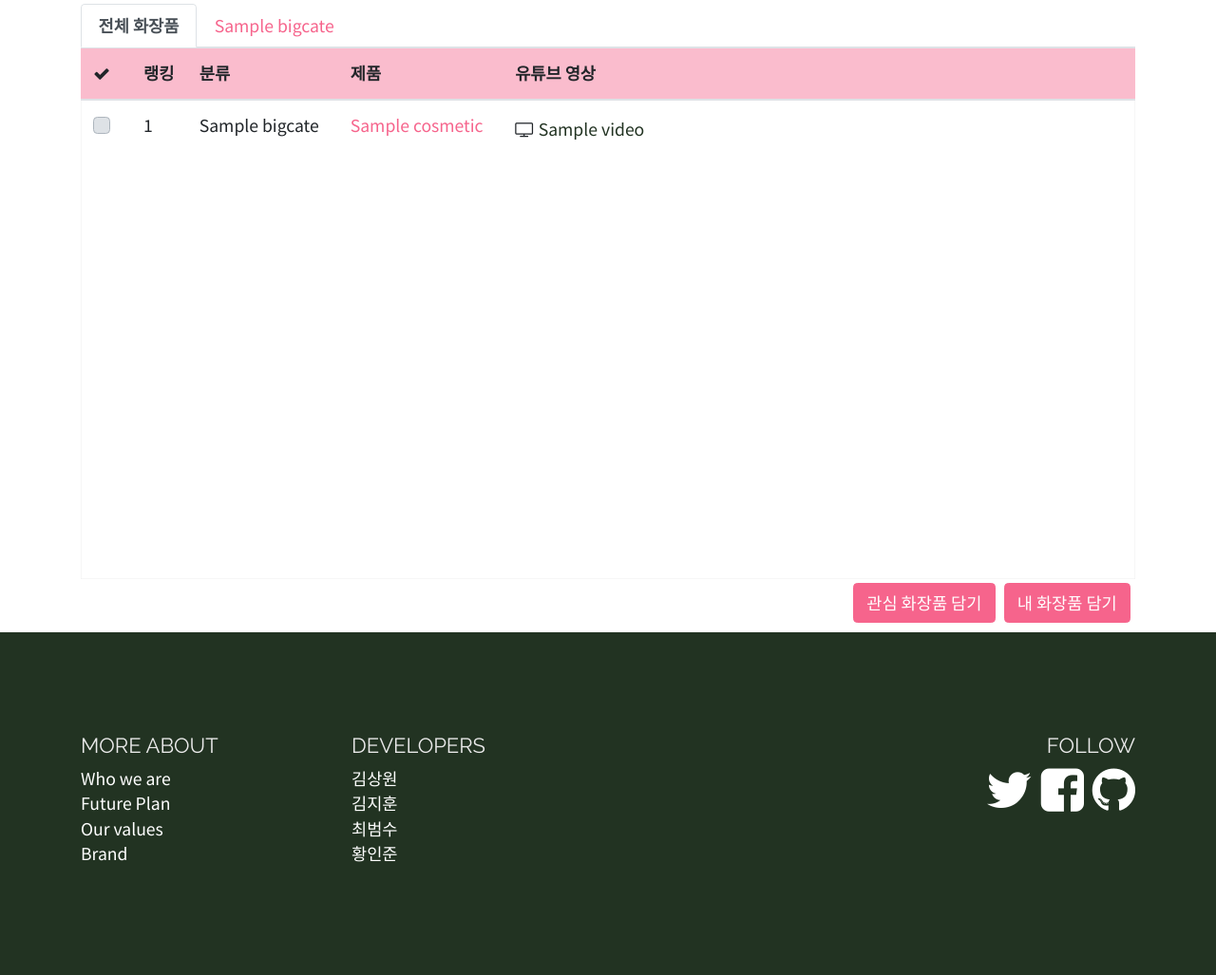
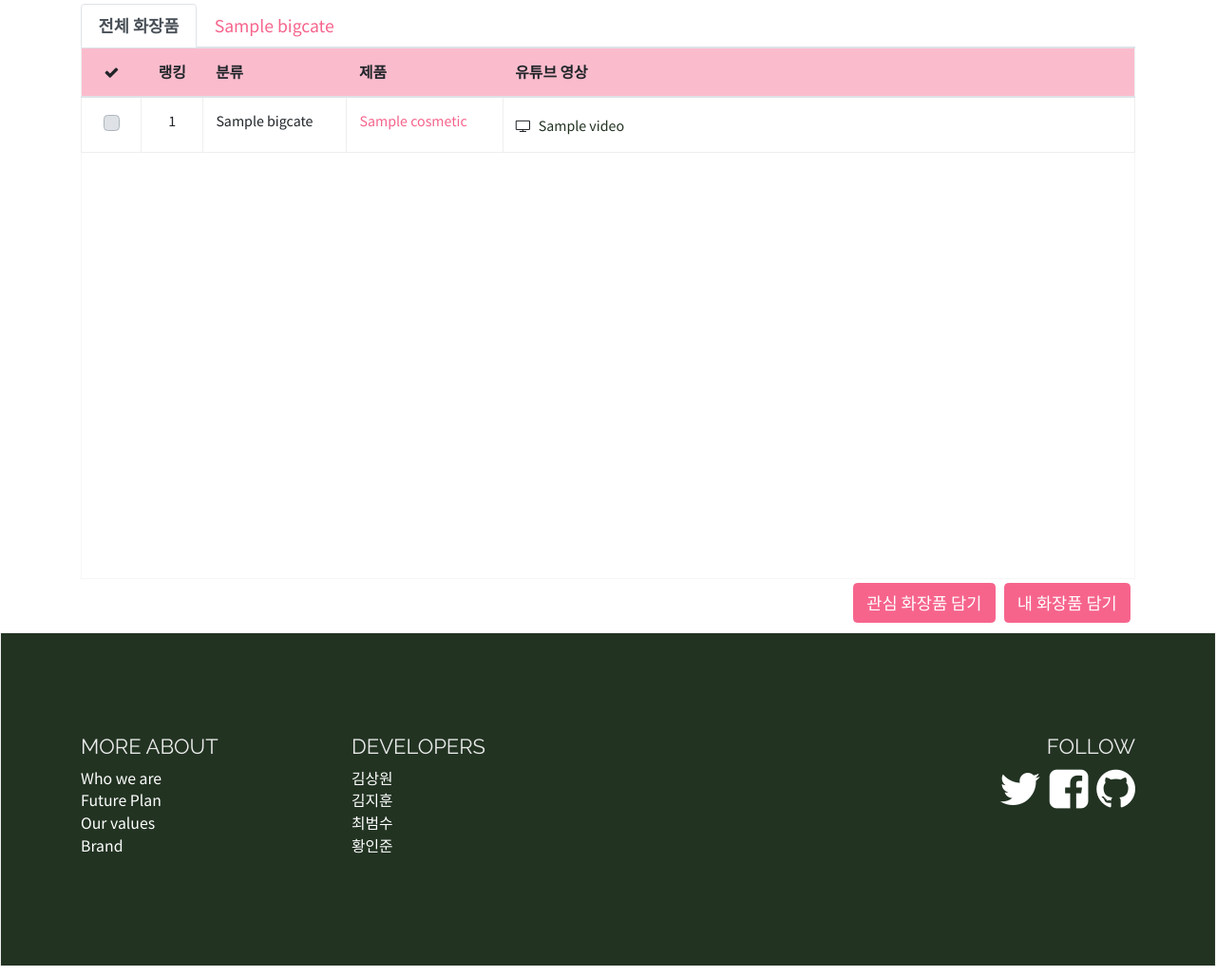
Before and after one commit to pirogramming/veauty_inside, a Django app: page /beauty/cosmetic/ in a window 1280 px wide. Shown: the part 62-1089 px from the top of the page at 95% size. Run offline with Django 3.2, Linux system fonts and the light colour scheme; a user stored in the database is signed in; tables that the repository leaves empty hold one stand-in row (values such as "Sample post"); some libraries are stand-ins or nearby versions.

Commit message:
Align center checkbox and ranking

```diff
--- a/accounts/templates/accounts/cosmetic_table.html
+++ b/accounts/templates/accounts/cosmetic_table.html
@@ -8,7 +8,7 @@
             <table class="table">
                 <thead>
                     <tr>
-                        <th class="vid-select"><span><i class="fa fa-check"></i></span></th>
+                        <th class="vid-select text-center"><span><i class="fa fa-check"></i></span></th>
                         <th>cosmetic</th>
                     </tr>
                 </thead>
--- a/accounts/templates/accounts/video_table.html
+++ b/accounts/templates/accounts/video_table.html
@@ -8,8 +8,8 @@
             <table class="table">
                 <thead>
                     <tr>
-                        <th class="vid-select"><span><i class="fa fa-check"></i></span></th>
-                        <th>랭킹</th>
+                        <th class="vid-select text-center"><span><i class="fa fa-check"></i></span></th>
+                        <th class="text-center">랭킹</th>
                         <th>제목</th>
 
                         {% for big_category in big_categories %}
@@ -23,7 +23,7 @@
                     {% for video in videos %}
                     {% load mathfilters %}
                     <tr>
-                        <td class="vid-select">
+                        <td class="vid-select text-center">
                             <input type="checkbox" name="video_id" value="{{ video.id }}">
                         </td>
                         <td>
--- a/beauty/templates/beauty/combine_result.html
+++ b/beauty/templates/beauty/combine_result.html
@@ -78,7 +78,7 @@ Combine Result
                         <table class="table">
                             <thead>
                                 <tr>
-                                    <th class="vid-select"><span><i class="fa fa-check"></i></span></th>
+                                    <th class="vid-select text-center"><span><i class="fa fa-check"></i></span></th>
                                     <th>추천 동영상</th>
                                     <th>조회수</th>
                                     <th>포함 화장품</th>
--- a/beauty/templates/beauty/cosmetic_list.html
+++ b/beauty/templates/beauty/cosmetic_list.html
@@ -49,10 +49,10 @@ Veauty Inside - Cosmetic
                         <thead>
                             <tr>
                                 {% if user.is_authenticated %}
-                                <th class="vid-select"><span><i class="fa fa-check"></i></span></th>
+                                <th class="vid-select text-center"><span><i class="fa fa-check"></i></span></th>
                                 {% endif %}
 
-                                <th width="20">랭킹</th>
+                                <th class="text-center">랭킹</th>
 
                                 {% if kind == 'all' %}
                                 <th>분류</th>
@@ -75,7 +75,7 @@ Veauty Inside - Cosmetic
                                     </div>
                                 </td>
                                 {% endif %}
-                                <td>
+                                <td class="text-center">
                                     {% if pageNum %}
                                     {{ pageNum|mul:PAGE_ROW_COUNT| sub:PAGE_ROW_COUNT |add:forloop.counter }}
                                     {% else %}
@@ -90,7 +90,8 @@ Veauty Inside - Cosmetic
                                     <ul class="m-0 mt-1">
                                         {% for video in cosmetic.video_set.all|slice:yt_num %}
                                         <li class="mb-1">
-                                                <i class="fa fa-television mr-1" aria-hidden="true"></i></i></i><a href="{{ video.yt_url }}" class="text-dark">{{ video.title }}</a>
+                                            <i class="fa fa-television mr-1" aria-hidden="true"></i>
+                                            <a href="{{ video.yt_url }}" class="text-dark">{{ video.title }}</a>
                                         </li>
                                         {% endfor %}
                                     </ul>
--- a/veauty_inside/static/style.css
+++ b/veauty_inside/static/style.css
@@ -5,6 +5,10 @@ body{
 
 .bg-custom {
     background-color: #F6648C;
+}
+
+.custom-control{
+    padding-left : 36px !important;
 }
 
 .fa.fa-navicon {
@@ -201,8 +205,10 @@ li{
     list-style: none;
 }
 
-
-
+table, td, #footer{
+    border:1px solid #EEEEEE;
+    font-size : 0.9em;
+}
 
 .footer {
     font-family: 'Raleway', sans-serif;
```
Also changed, not shown: beauty/templates/beauty/combine_cosmetic.html (+4 -4 lines), beauty/templates/beauty/search_result.html (+6 -6 lines), beauty/templates/beauty/video_list.html (+4 -6 lines).
